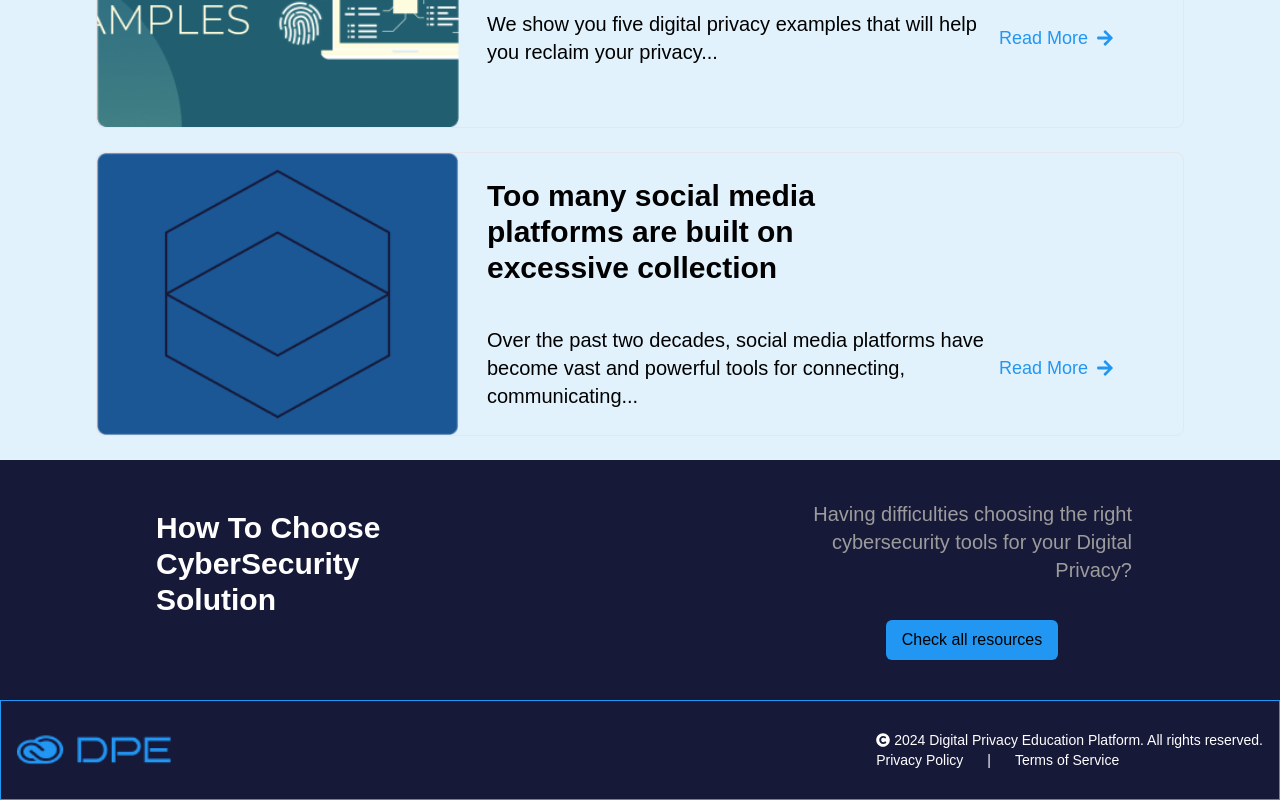
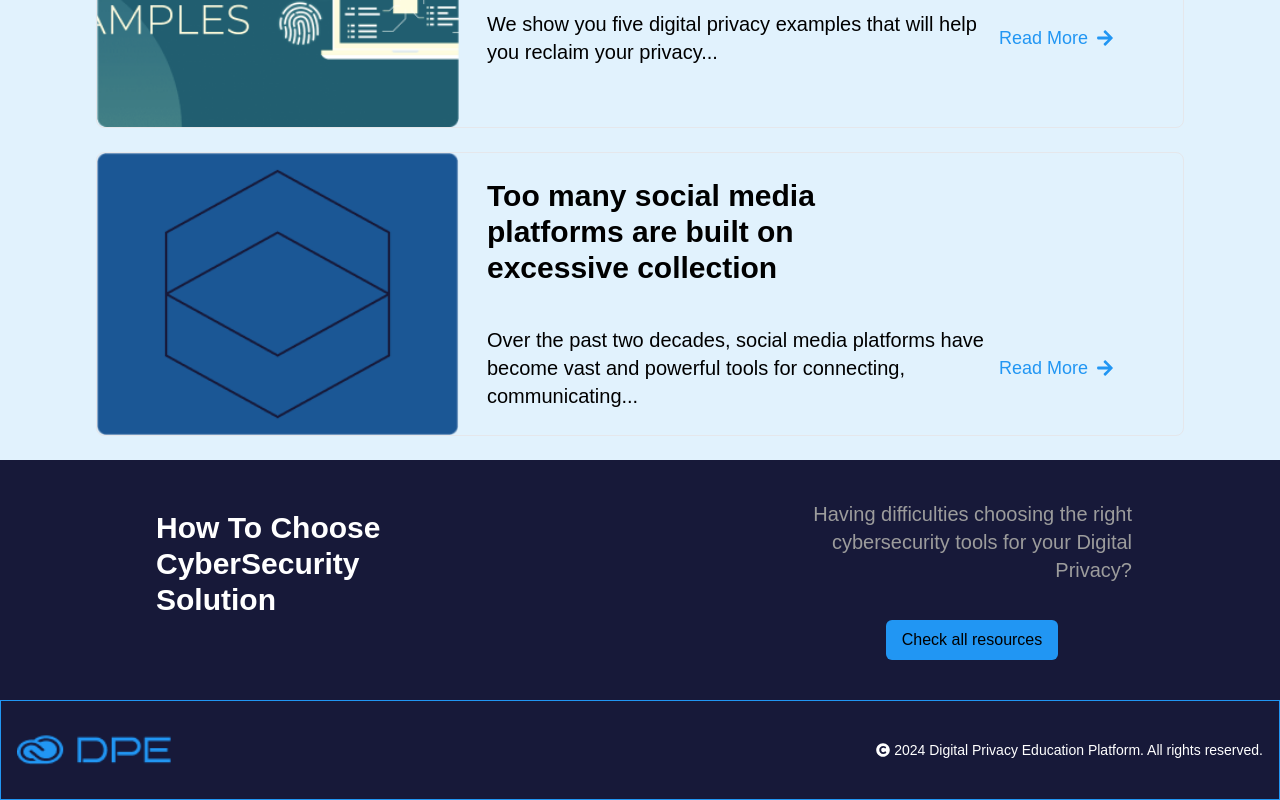
Before and after one commit to Gladchux14/Digital-PE, a Next.js app: page / in a window 1280 px wide. Shown: the part 3587-4387 px from the top of the page. Built offline with nearby package versions, Linux system fonts and the light colour scheme.

Commit message:
chore: remove inactive footer link

```diff
--- a/app/components/footer.jsx
+++ b/app/components/footer.jsx
@@ -18,7 +18,7 @@ const Footer = () => {
             <FaCopyright className="mr-1" /> {new Date().getFullYear()} Digital Privacy Education Platform. All rights reserved.
           </p>
 
-          <div className="flex flex-col md:flex-row justify-center md:justify-start items-center text-sm space-y-2 md:space-y-0 md:space-x-6">
+          {/* <div className="flex flex-col md:flex-row justify-center md:justify-start items-center text-sm space-y-2 md:space-y-0 md:space-x-6">
             <Link href="/privacy-policy">
               <p className="hover:text-gray-300">Privacy Policy</p>
             </Link>
@@ -26,7 +26,7 @@ const Footer = () => {
             <Link href="/terms-of-service">
               <p className="hover:text-gray-300">Terms of Service</p>
             </Link>
-          </div>
+          </div> */}
         </div>
       </div>
     </footer>
```
